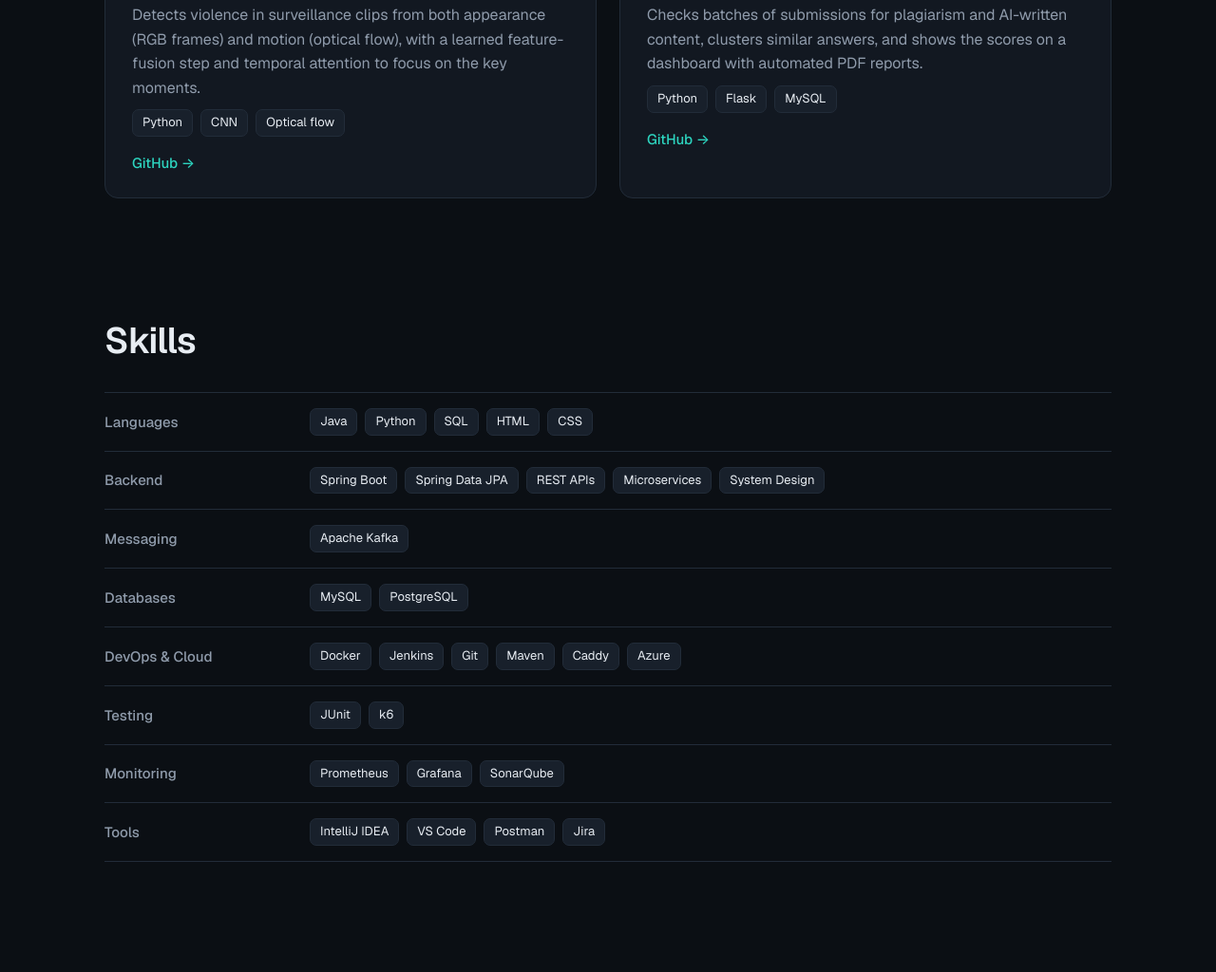
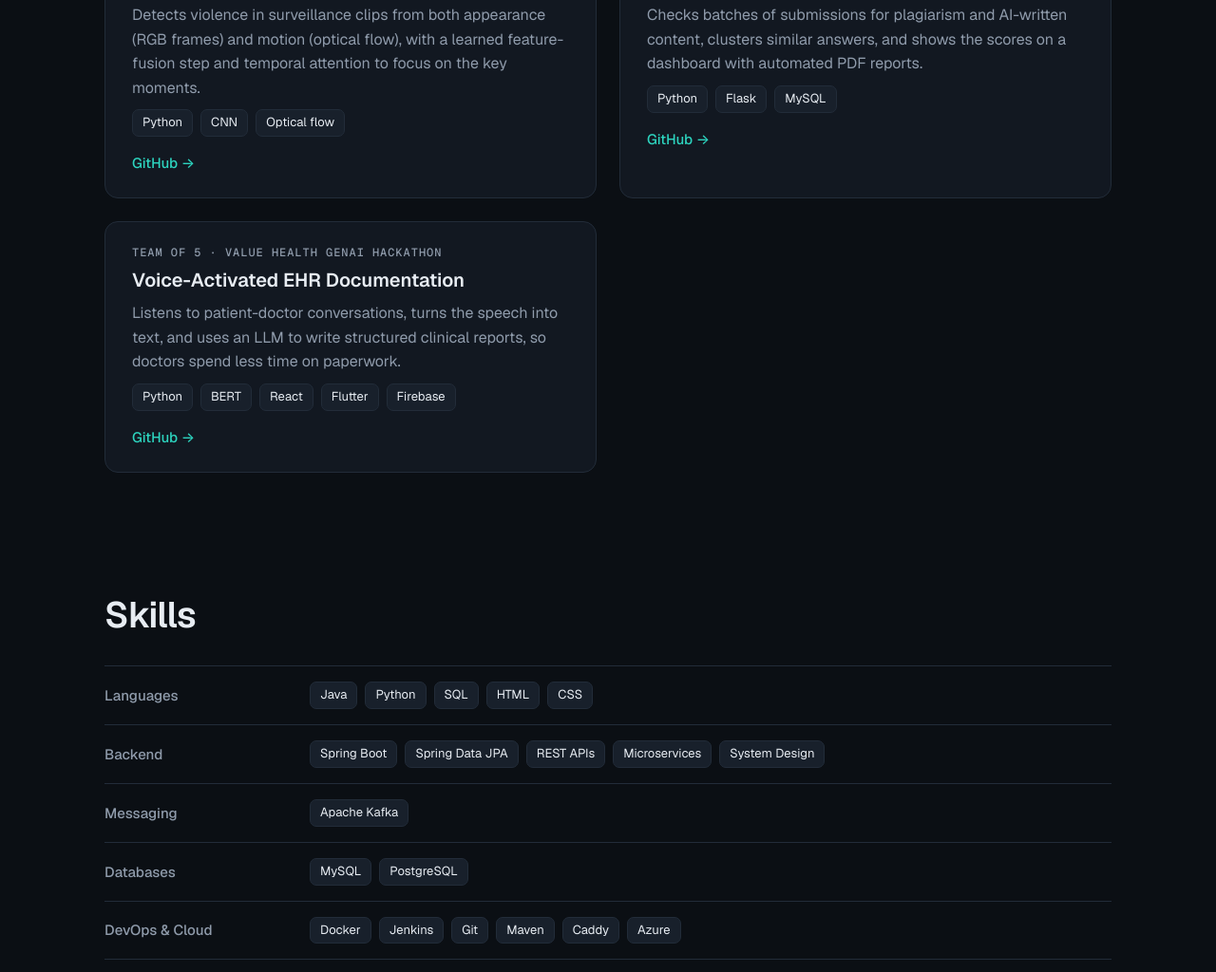
Before and after one commit to VedhaVishal/portfolio, a plain HTML site: page index.html in a window 1280 px wide. Shown: the part 2318-3342 px from the top of the page at 95% size. Drawn offline with nearby package versions, Linux system fonts and the light colour scheme.

Commit message:
Add Voice-Activated EHR Documentation project card
Co-Authored-By: Claude Opus 5.5 <noreply@anthropic.com>

```diff
--- a/index.html
+++ b/index.html
@@ -135,6 +135,13 @@
         <ul class="tags"><li>Python</li><li>Flask</li><li>MySQL</li></ul>
         <div class="card-links"><a class="link" href="https://github.com/Aakash-Balasundaram/Fraud-Detection-in-class-assignments" target="_blank" rel="noopener">GitHub →</a></div>
       </article>
+      <article class="card">
+        <p class="meta">Team of 5 · Value Health GenAI Hackathon</p>
+        <h3>Voice-Activated EHR Documentation</h3>
+        <p class="body">Listens to patient-doctor conversations, turns the speech into text, and uses an LLM to write structured clinical reports, so doctors spend less time on paperwork.</p>
+        <ul class="tags"><li>Python</li><li>BERT</li><li>React</li><li>Flutter</li><li>Firebase</li></ul>
+        <div class="card-links"><a class="link" href="https://github.com/VedhaVishal/BioShiftValueHealth" target="_blank" rel="noopener">GitHub →</a></div>
+      </article>
     </div>
   </section>
 
```
